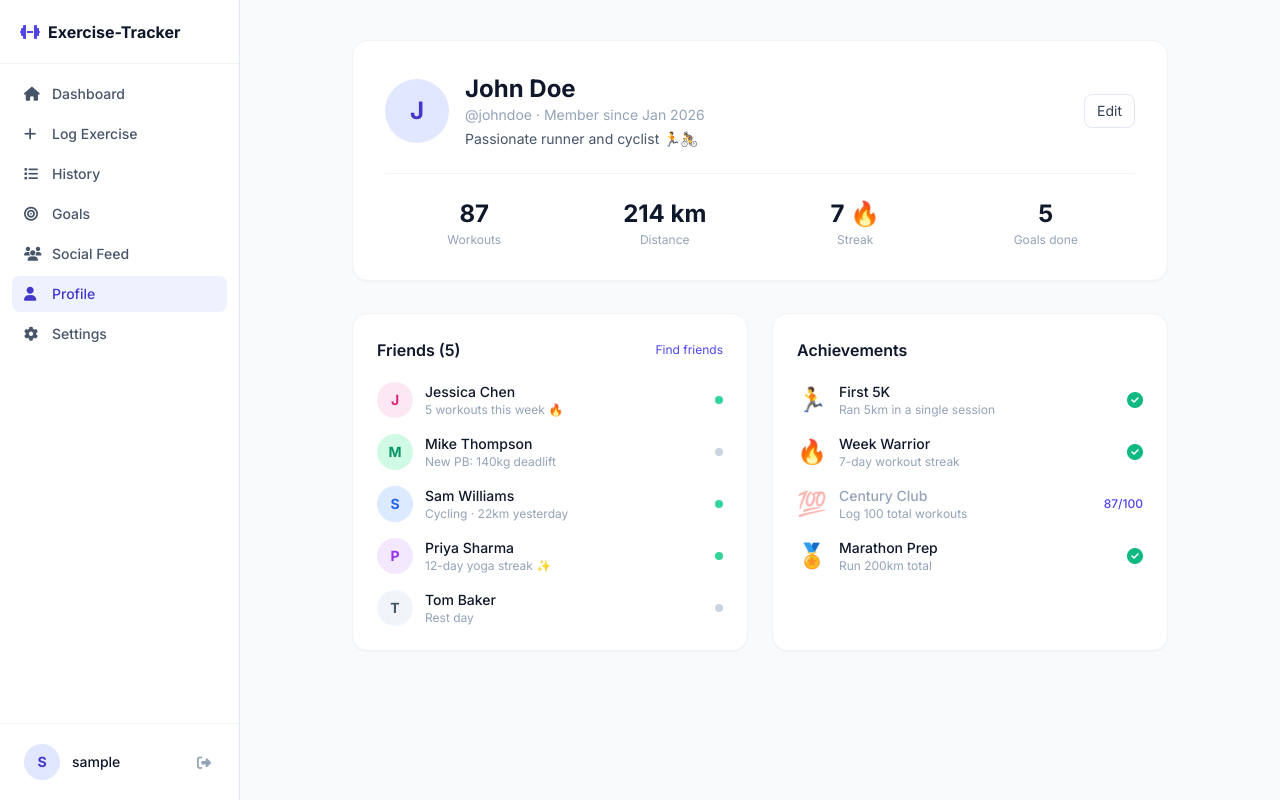
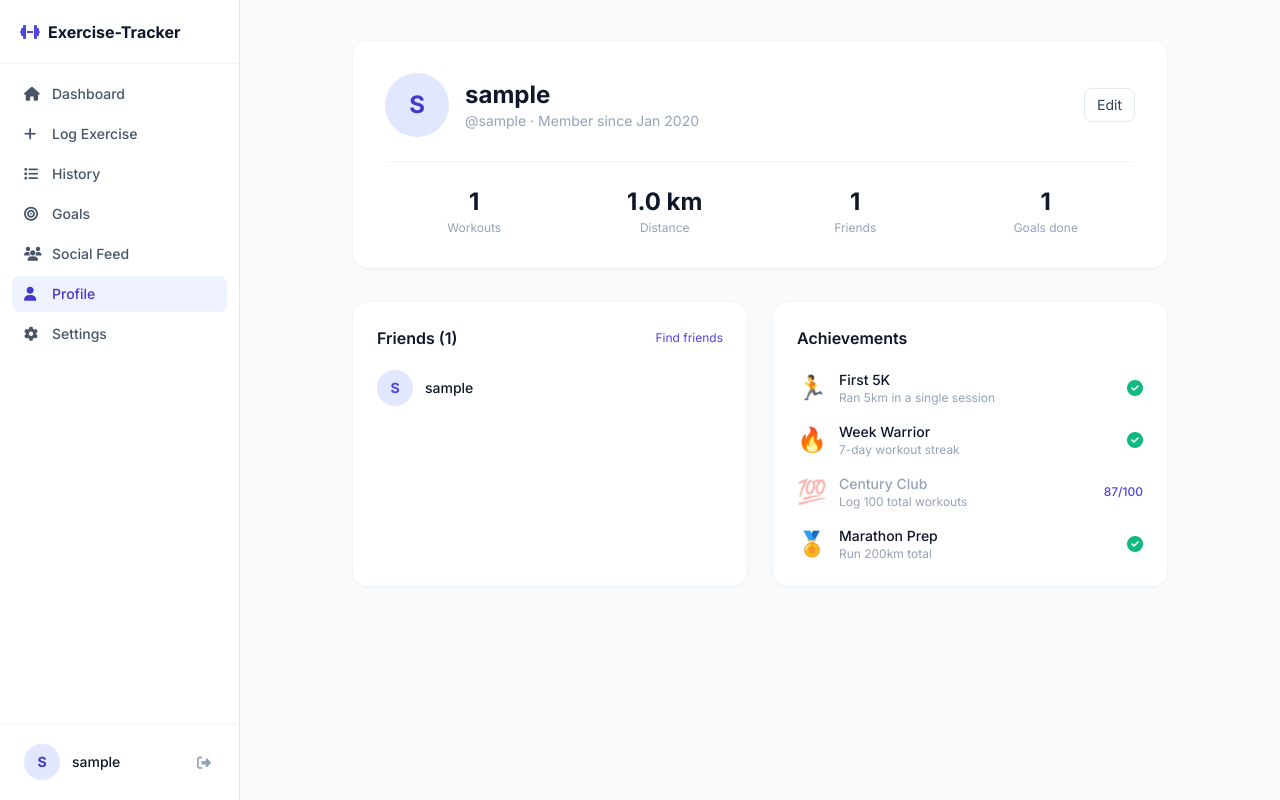
Before and after one commit to CameronKel/CITS3403-Group-Project, a Flask app: page /profile in a window 1280 px wide. Run offline with Flask 3, Linux system fonts and the light colour scheme; a user stored in the database is signed in; tables that the repository leaves empty hold one stand-in row (values such as "Sample post"); some libraries are stand-ins or nearby versions.

Commit message:
profile.html now shows data from database. settings.html shows saves first and last name now.

```diff
--- a/app.py
+++ b/app.py
@@ -247,6 +247,16 @@ def settings():
         s.training_days     = ",".join(request.form.getlist("training_days"))
         s.reminder_time     = request.form.get("reminder_time", "07:30")
         s.privacy           = request.form.get("privacy", "public")
+        new_username = request.form.get("username", "").strip()
+        new_email    = request.form.get("email", "").strip().lower()
+        if new_username and new_username != current_user.username:
+            if not User.query.filter_by(username=new_username).first():
+                current_user.username = new_username
+        if new_email and new_email != current_user.email:
+            if not User.query.filter_by(email=new_email).first():
+                current_user.email = new_email
+        current_user.first_name = request.form.get("first_name", "").strip() or None
+        current_user.last_name  = request.form.get("last_name",  "").strip() or None
         db.session.commit()
         flash("Settings saved!", "success")
         return redirect(url_for("settings"))
--- a/models.py
+++ b/models.py
@@ -21,6 +21,8 @@ class User(UserMixin, db.Model):
     email           = db.Column(db.String(120), unique=True, nullable=False, index=True)
     password_hash   = db.Column(db.String(256), nullable=False)
     created_at      = db.Column(db.DateTime, default=datetime.utcnow, nullable=False)
+    first_name = db.Column(db.String(64), nullable=True)
+    last_name  = db.Column(db.String(64), nullable=True)
 
     friends = db.relationship(
         "User",
--- a/templates/profile.html
+++ b/templates/profile.html
@@ -7,30 +7,29 @@
 <!-- Profile card -->
 <div class="card p-6 md:p-8 mb-8">
   <div class="flex flex-col sm:flex-row items-start sm:items-center gap-4 mb-6">
-    <div class="w-16 h-16 bg-indigo-100 rounded-full flex items-center justify-center text-indigo-700 font-bold text-2xl shrink-0">J</div>
+    <div class="w-16 h-16 bg-indigo-100 rounded-full flex items-center justify-center text-indigo-700 font-bold text-2xl shrink-0">{{ current_user.username[0]|upper }}</div>
     <div class="flex-1">
-      <h1 class="text-2xl font-bold text-slate-900">John Doe</h1>
-      <p class="text-sm text-slate-400">@johndoe · Member since Jan 2026</p>
-      <p class="text-sm text-slate-600 mt-1">Passionate runner and cyclist 🏃🚴</p>
+      <h1 class="text-2xl font-bold text-slate-900">{{ current_user.username }}</h1>
+      <p class="text-sm text-slate-400">@{{ current_user.username }} · Member since {{ current_user.created_at.strftime('%b %Y') }}</p>
     </div>
     <a href="{{ url_for('settings') }}" class="text-sm border border-slate-200 text-slate-700 px-3 py-1.5 rounded-lg hover:bg-slate-50 transition-colors">Edit</a>
   </div>
   <!-- Stats -->
   <div class="grid grid-cols-2 sm:grid-cols-4 gap-3 text-center pt-6 border-t border-slate-100">
-    <div>
-      <p class="text-2xl font-bold text-slate-900">87</p>
+        <div>
+      <p class="text-2xl font-bold text-slate-900">{{ total_workouts }}</p>
       <p class="text-xs text-slate-400 mt-0.5">Workouts</p>
     </div>
     <div>
-      <p class="text-2xl font-bold text-slate-900">214 km</p>
+      <p class="text-2xl font-bold text-slate-900">{{ total_distance }} km</p>
       <p class="text-xs text-slate-400 mt-0.5">Distance</p>
     </div>
     <div>
-      <p class="text-2xl font-bold text-slate-900">7 🔥</p>
-      <p class="text-xs text-slate-400 mt-0.5">Streak</p>
+      <p class="text-2xl font-bold text-slate-900">{{ current_user.friends|length }}</p>
+      <p class="text-xs text-slate-400 mt-0.5">Friends</p>
     </div>
     <div>
-      <p class="text-2xl font-bold text-slate-900">5</p>
+      <p class="text-2xl font-bold text-slate-900">{{ completed_goals }}</p>
       <p class="text-xs text-slate-400 mt-0.5">Goals done</p>
     </div>
   </div>
@@ -40,51 +39,23 @@
 
   <!-- Friends -->
   <div class="card p-6">
-    <div class="flex items-center justify-between mb-5">
-      <h2 class="text-base font-semibold text-slate-900">Friends (5)</h2>
-      <button class="text-xs text-indigo-600 hover:underline">Find friends</button>
+        <div class="flex items-center justify-between mb-5">
+      <h2 class="text-base font-semibold text-slate-900">Friends ({{ current_user.friends|length }})</h2>
+      <a href="{{ url_for('social') }}" class="text-xs text-indigo-600 hover:underline">Find friends</a>
     </div>
     <div class="space-y-4">
+      {% for friend in current_user.friends %}
       <div class="flex items-center gap-3">
-        <div class="w-9 h-9 bg-pink-100 rounded-full flex items-center justify-center text-pink-600 font-bold text-sm">J</div>
+        <div class="w-9 h-9 bg-indigo-100 rounded-full flex items-center justify-center text-indigo-600 font-bold text-sm">
+          {{ friend.username[0]|upper }}
+        </div>
         <div class="flex-1">
-          <p class="text-sm font-medium text-slate-900">Jessica Chen</p>
-          <p class="text-xs text-slate-400">5 workouts this week 🔥</p>
+          <p class="text-sm font-medium text-slate-900">{{ friend.username }}</p>
         </div>
-        <div class="w-2 h-2 bg-emerald-400 rounded-full"></div>
       </div>
-      <div class="flex items-center gap-3">
-        <div class="w-9 h-9 bg-emerald-100 rounded-full flex items-center justify-center text-emerald-600 font-bold text-sm">M</div>
-        <div class="flex-1">
-          <p class="text-sm font-medium text-slate-900">Mike Thompson</p>
-          <p class="text-xs text-slate-400">New PB: 140kg deadlift</p>
-        </div>
-        <div class="w-2 h-2 bg-slate-300 rounded-full"></div>
-      </div>
-      <div class="flex items-center gap-3">
-        <div class="w-9 h-9 bg-blue-100 rounded-full flex items-center justify-center text-blue-600 font-bold text-sm">S</div>
-        <div class="flex-1">
-          <p class="text-sm font-medium text-slate-900">Sam Williams</p>
-          <p class="text-xs text-slate-400">Cycling · 22km yesterday</p>
-        </div>
-        <div class="w-2 h-2 bg-emerald-400 rounded-full"></div>
-      </div>
-      <div class="flex items-center gap-3">
-        <div class="w-9 h-9 bg-purple-100 rounded-full flex items-center justify-center text-purple-600 font-bold text-sm">P</div>
-        <div class="flex-1">
-          <p class="text-sm font-medium text-slate-900">Priya Sharma</p>
-          <p class="text-xs text-slate-400">12-day yoga streak ✨</p>
-        </div>
-        <div class="w-2 h-2 bg-emerald-400 rounded-full"></div>
-      </div>
-      <div class="flex items-center gap-3">
-        <div class="w-9 h-9 bg-slate-100 rounded-full flex items-center justify-center text-slate-600 font-bold text-sm">T</div>
-        <div class="flex-1">
-          <p class="text-sm font-medium text-slate-900">Tom Baker</p>
-          <p class="text-xs text-slate-400">Rest day</p>
-        </div>
-        <div class="w-2 h-2 bg-slate-300 rounded-full"></div>
-      </div>
+      {% else %}
+      <p class="text-sm text-slate-400">No friends yet. <a href="{{ url_for('social') }}" class="text-indigo-600 hover:underline">Find some!</a></p>
+      {% endfor %}
     </div>
   </div>
 
```
Also changed, not shown: migrations/versions/806ab11fa1eb_add_first_and_last_name_to_user.py (added, +34 -0 lines), templates/settings.html (+4 -4 lines).
